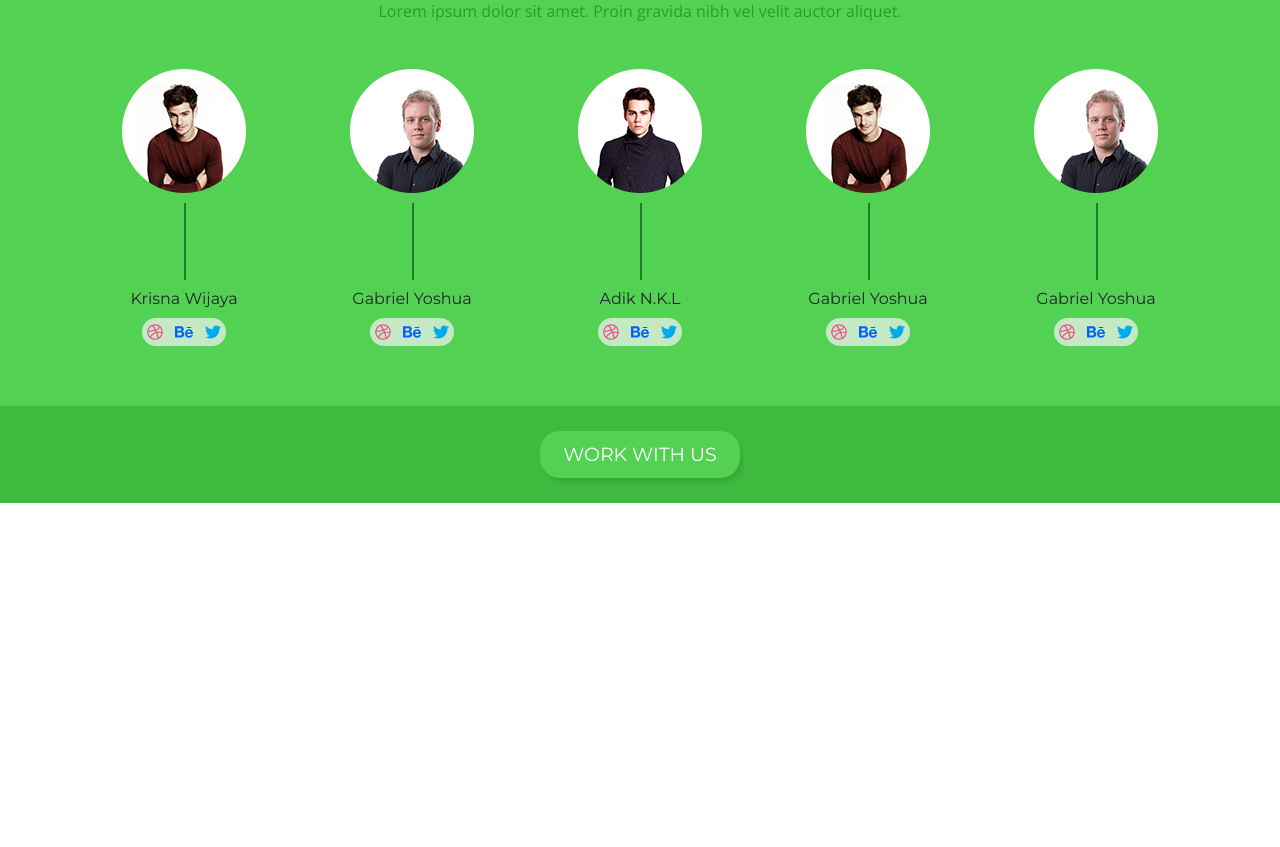
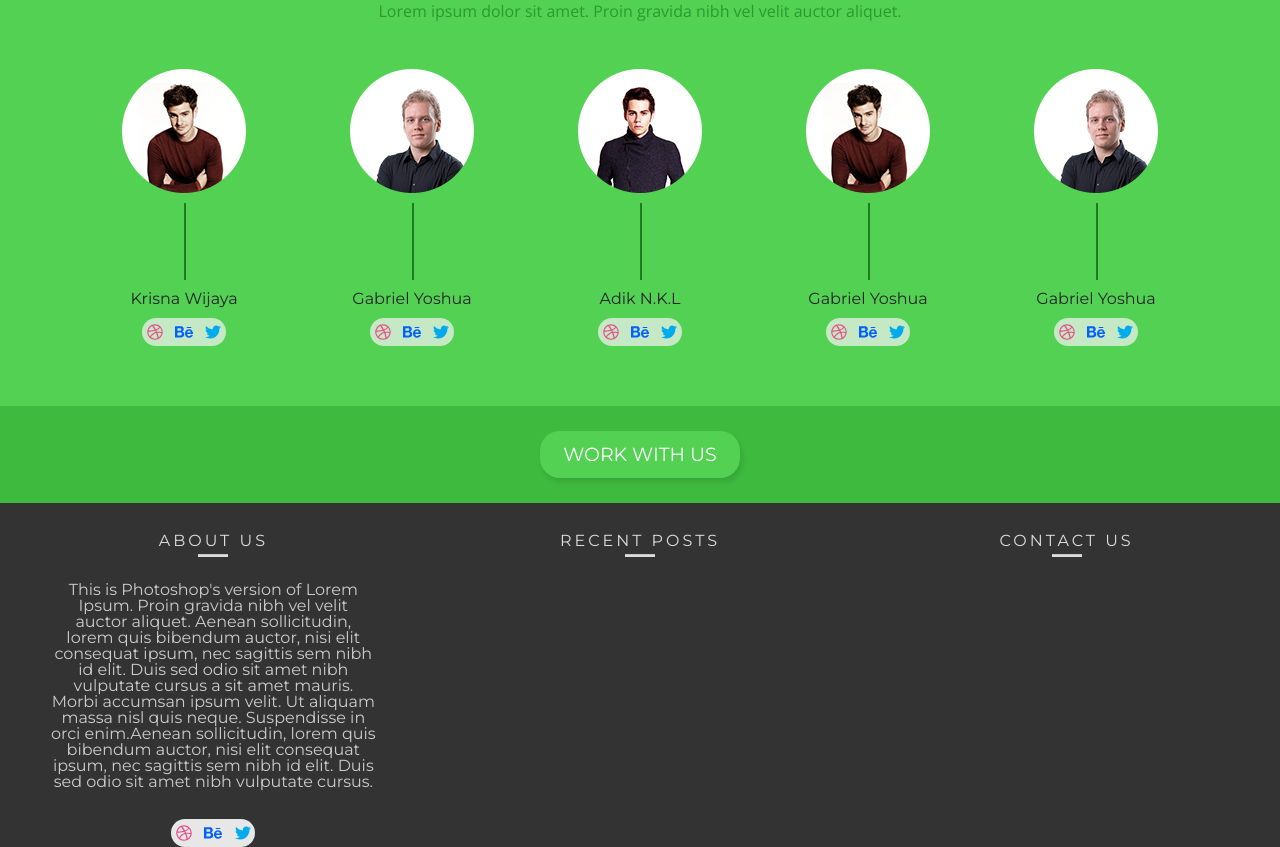
Before and after one commit to rifat-H/switch-bootstrap, a website built with Parcel: page src/index.html in a window 1280 px wide. Shown: the part 3011-3858 px from the top of the page. Before the commit the page ends 3514 px from the top, so only its background shows below. Built offline with nearby package versions, Linux system fonts and the light colour scheme.

Commit message:
info 1 done

```diff
--- a/src/index.html
+++ b/src/index.html
@@ -558,7 +558,58 @@
     <!-- work end -->
 
     <!-- info start -->
-    <section class="information"></section>
+    <section class="information">
+        <div class="container-fluid">
+            <div class="row">
+                <!-- one info -->
+                <div class="col-md-4">
+                    <div class="info-head">
+                        <h1>ABOUT US</h1>
+                        <hr>
+                    </div>
+                    <div class="info-1">
+                        <div class="row">
+                            <div class="col-md-10 offset-md-1">
+                                <p> This is Photoshop's version of Lorem Ipsum. Proin gravida nibh vel velit auctor
+                                    aliquet.
+                                    Aenean sollicitudin, lorem quis bibendum auctor, nisi elit consequat ipsum, nec
+                                    sagittis sem
+                                    nibh id elit. Duis sed odio sit amet nibh vulputate cursus a sit amet mauris. Morbi
+                                    accumsan
+                                    ipsum velit. Ut aliquam massa nisl quis neque. Suspendisse in orci enim.Aenean
+                                    sollicitudin,
+                                    lorem quis bibendum auctor, nisi elit consequat ipsum, nec sagittis sem nibh id
+                                    elit. Duis
+                                    sed odio sit amet nibh vulputate cursus.</p>
+                            </div>
+                        </div>
+                        <ul class="list-inline text-center">
+                            <li class="list-inline-item"><a href="#"><i class="fab fa-dribbble"></i></a></li>
+                            <li class="list-inline-item"><a href="#"><i class="fab fa-behance"></i></a></li>
+                            <li class="list-inline-item"><a href="#"><i class="fab fa-twitter"></i></a></li>
+                        </ul>
+                    </div>
+                </div>
+                <!-- one info -->
+                <!-- one info -->
+                <div class="col-md-4">
+                    <div class="info-head">
+                        <h1>RECENT POSTS</h1>
+                        <hr>
+                    </div>
+                </div>
+                <!-- one info -->
+                <!-- one info -->
+                <div class="col-md-4">
+                    <div class="info-head">
+                        <h1>CONTACT US</h1>
+                        <hr>
+                    </div>
+                </div>
+                <!-- one info -->
+            </div>
+        </div>
+    </section>
     <!-- info end -->
 
     <!-- seen start -->
--- a/src/scss/_style.scss
+++ b/src/scss/_style.scss
@@ -468,7 +468,60 @@ header {
 //<!-- work end -->
 
 //<!-- info start -->
-.information {}
+.information {
+    text-align: center;
+    background-color: #333333;
+
+    h1 {
+        padding-top: 30px;
+        font-size: 16px;
+        letter-spacing: 3px;
+        color: #dddddd;
+        font-weight: 300;
+    }
+
+    hr {
+        width: 30px;
+        height: 2px;
+        background-color: #dddddd;
+        margin: 5px auto;
+    }
+
+    .info-1 {
+        p {
+            margin-top: 20px;
+            font-size: 16px;
+            color: #cccccc;
+            text-align: center;
+        }
+
+        ul {
+            margin: 0 auto;
+            margin-top: 29px;
+            border-radius: 14px;
+            background-color: #e6e7e6;
+            padding: 6px 0;
+            width: 84px;
+            height: 28px;
+
+            li {
+                a {
+                    .fa-dribbble {
+                        color: #e94b89;
+                    }
+
+                    .fa-behance {
+                        color: #0061ff;
+                    }
+
+                    .fa-twitter {
+                        color: #00abed;
+                    }
+                }
+            }
+        }
+    }
+}
 
 //<!-- info end -->
 
```
